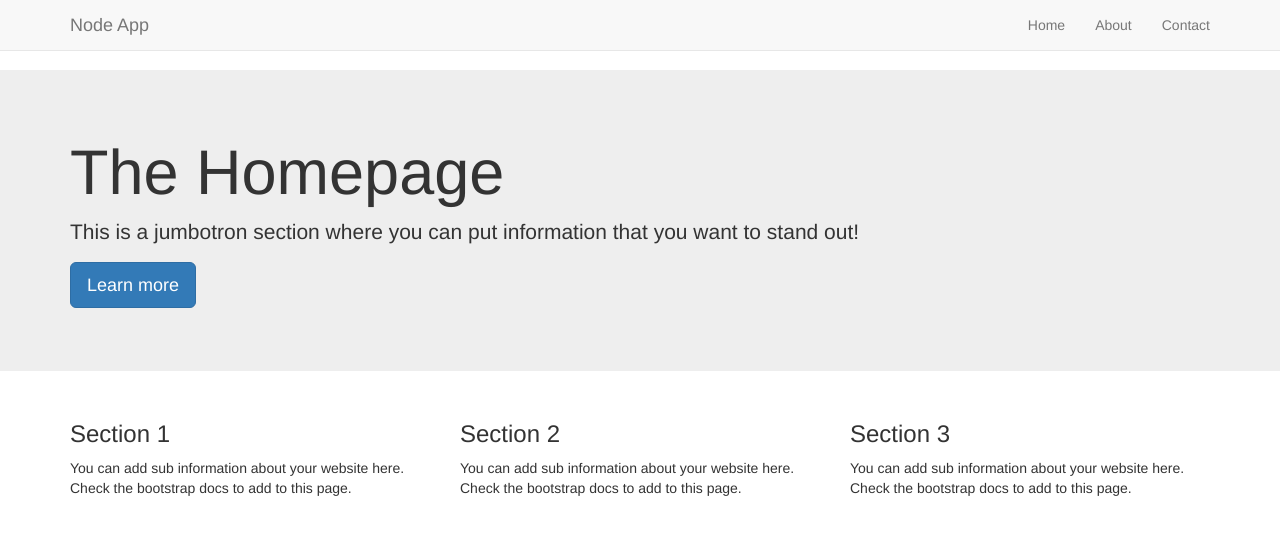
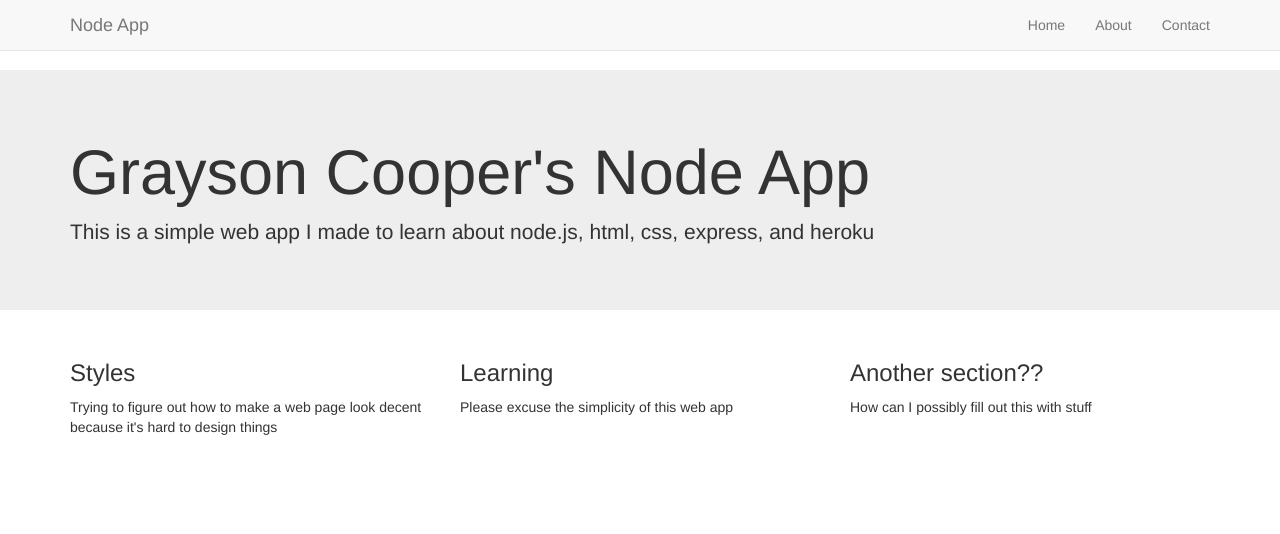
Before and after one commit to graysoncooper/simple-web-app, a website: page index.html in a window 1280 px wide. Drawn offline with nearby package versions, Linux system fonts and the light colour scheme.

Commit message:
first commit

```diff
--- a/index.html
+++ b/index.html
@@ -17,26 +17,23 @@
       </nav>
       <div class="jumbotron">
         <div class="container">
-          <h1>The Homepage</h1>
-          <p>This is a jumbotron section where you can put information that you want to stand out!</p>
-          <p><a class="btn btn-primary btn-lg" href="#" role="button">Learn more</a></p>
+          <h1>Grayson Cooper's Node App</h1>
+          <p>This is a simple web app I made to learn about node.js, html, css, express, and heroku</p>
         </div>
       </div>
       <div class="container">
         <div class="row">
           <div class="col-md-4">
-            <h3>Section 1</h3>
-            <p>You can add sub information about your website here.  Check the bootstrap docs to add to this page.</p>
+            <h3>Styles </h3>
+            <p>Trying to figure out how to make a web page look decent because it's hard to design things</p>
           </div>
           <div class="col-md-4">
-            <h3>Section 2</h3>
-            <p>You can add sub information about your website here.  Check the bootstrap docs to add to this page.</p>
+            <h3>Learning</h3>
+            <p>Please excuse the simplicity of this web app</p>
           </div>
           <div class="col-md-4">
-            <h3>Section 3</h3>
-            <p>You can add sub information about your website here.  Check the bootstrap docs to add to this page.</p>
-          </div>
-        </div>
+            <h3>Another section??</h3>
+            <p>How can I possibly fill out this with stuff</p>
       </div>
     </body>
 </html>
```
Also changed, not shown: about.html (+2 -6 lines), contact.html (+1 -0 lines).
